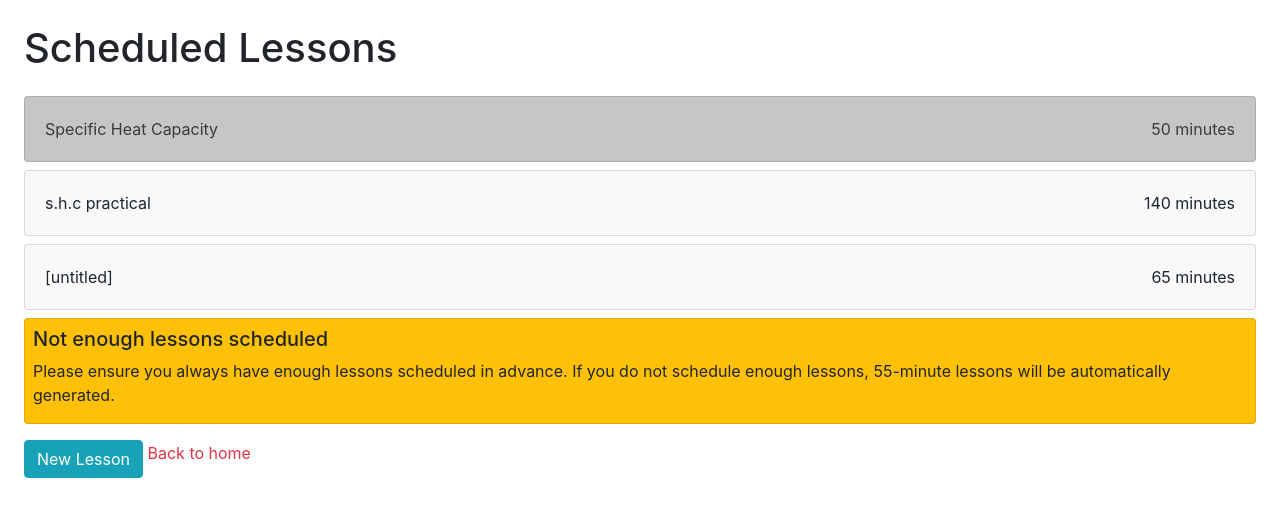
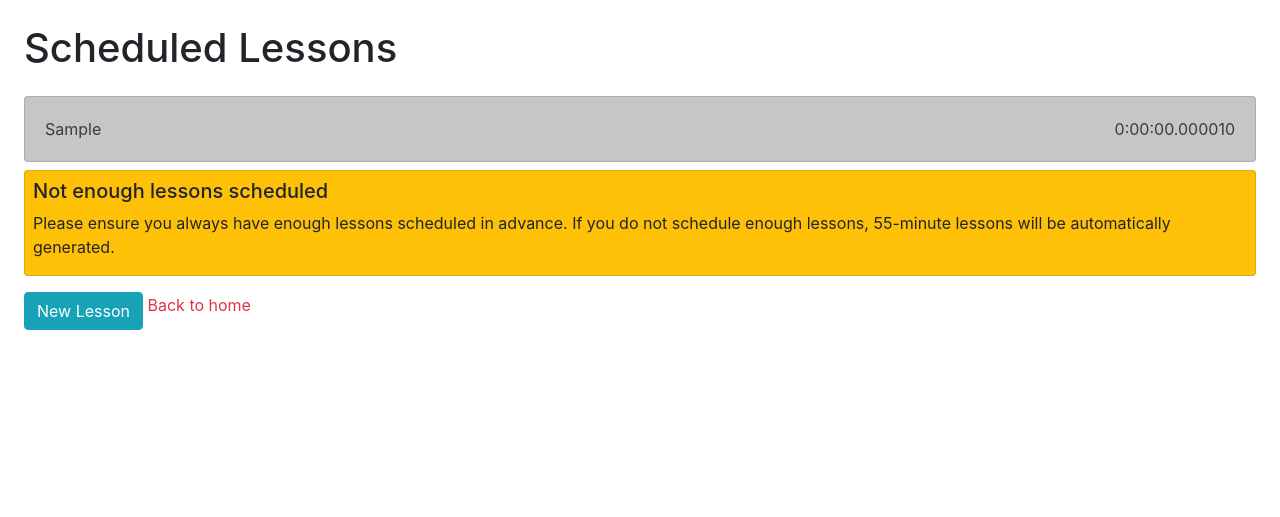
Before and after one commit to smileyface12349/a-level-timetabling, a Django app: template src/django_project/timetable/templates/timetable/scheduling/scheduled_list.html in a window 1280 px wide. Shown: the top 517 px of the page. Run offline with Django 3.2, Linux system fonts and the light colour scheme; tables that the repository leaves empty hold one stand-in row (values such as "Sample post"); the template is opened without the code that fills it: values that come from a table or form of the project are taken from there, most other values are stand-ins (such as "Sample title", 1, 10 or a date in 2020); parts of the project's set-up code (start-up, migrations or seed data) failed here and were passed over; some libraries are stand-ins or nearby versions.

Commit message:
Almost finished scheduling lessons

```diff
--- a/src/django_project/timetable/templates/timetable/scheduling/scheduled_list.html
+++ b/src/django_project/timetable/templates/timetable/scheduling/scheduled_list.html
@@ -1,28 +1,20 @@
 {% extends "timetable/base.html" %}
 {% block content %}
     <h1 class="m-4">Scheduled Lessons</h1>
-    <div class="card scheduled my-2 mx-4">
+    {% for lesson in lessons %}
+    <div class="card my-2 mx-4 {% if lesson.fixed %}scheduled{% else %}bg-light{% endif %}">
         <div class="card-body">
-            <p class="float-left mb-0">Specific Heat Capacity</p>
-            <p class="float-right mb-0">50 minutes</p>
+            <p class="float-left mb-0">{{lesson.topic}}</p>
+            <p class="float-right mb-0">{{lesson.duration}}</p>
         </div>
     </div>
-    <div class="card my-2 mx-4 bg-light">
-        <div class="card-body">
-            <p class="float-left mb-0">s.h.c practical</p>
-            <p class="float-right mb-0">140 minutes</p>
-        </div>
-    </div>
-    <div class="card my-2 mx-4 bg-light">
-        <div class="card-body">
-            <p class="float-left mb-0">[untitled]</p>
-            <p class="float-right mb-0">65 minutes</p>
-        </div>
-    </div>
+    {% endfor %}
+    {% if not enough %}
     <div class="card my-2 mx-4 bg-warning">
         <h5 class="mx-2 mt-2">Not enough lessons scheduled</h5>
         <p class="mx-2">Please ensure you always have enough lessons scheduled in advance. If you do not schedule enough lessons, 55-minute lessons will be automatically generated.</p>
     </div>
+    {% endif %}
     <a href="/teacher/schedule"><button class="btn btn-info ml-4 mt-2">New Lesson</button></a>
     <a href="/" class="text-danger">Back to home</a>
 {% endblock %}
```
Also changed, not shown: src/django_project/timetable/views.py (+22 -1 lines).
